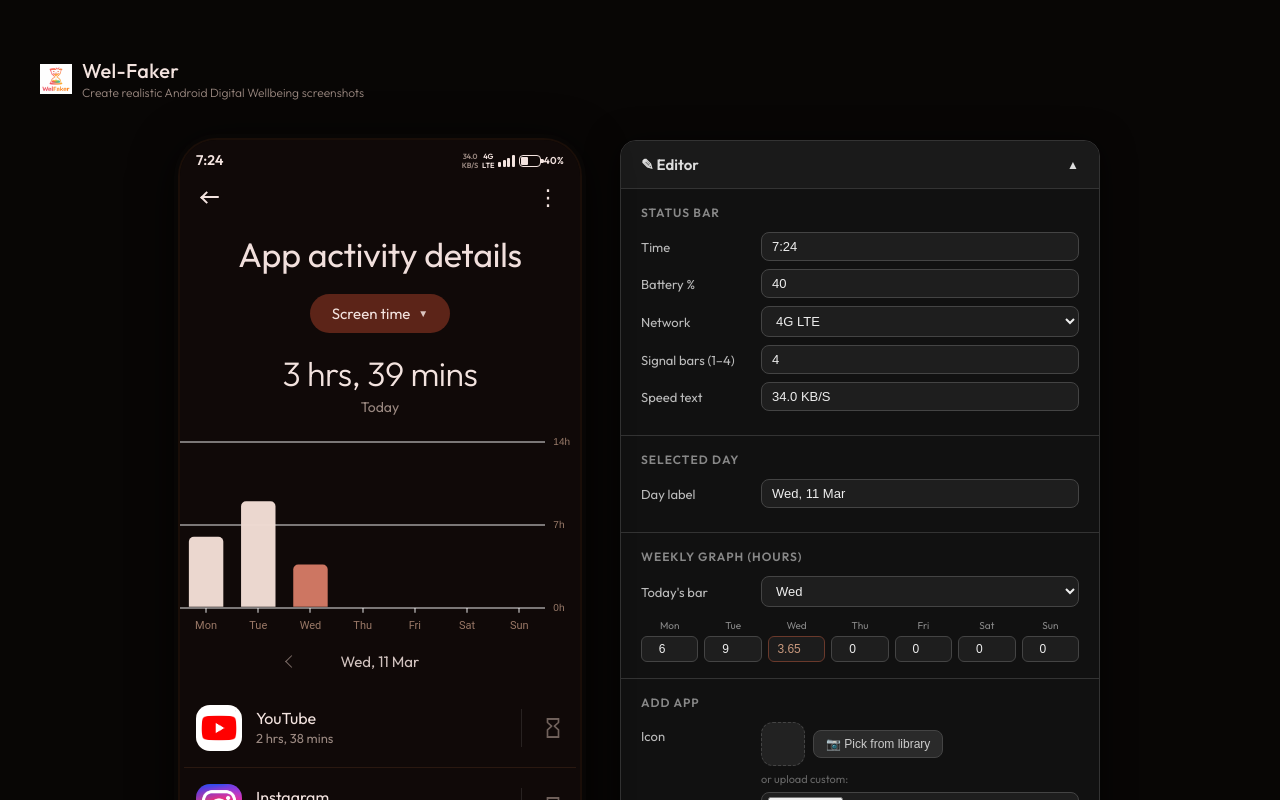
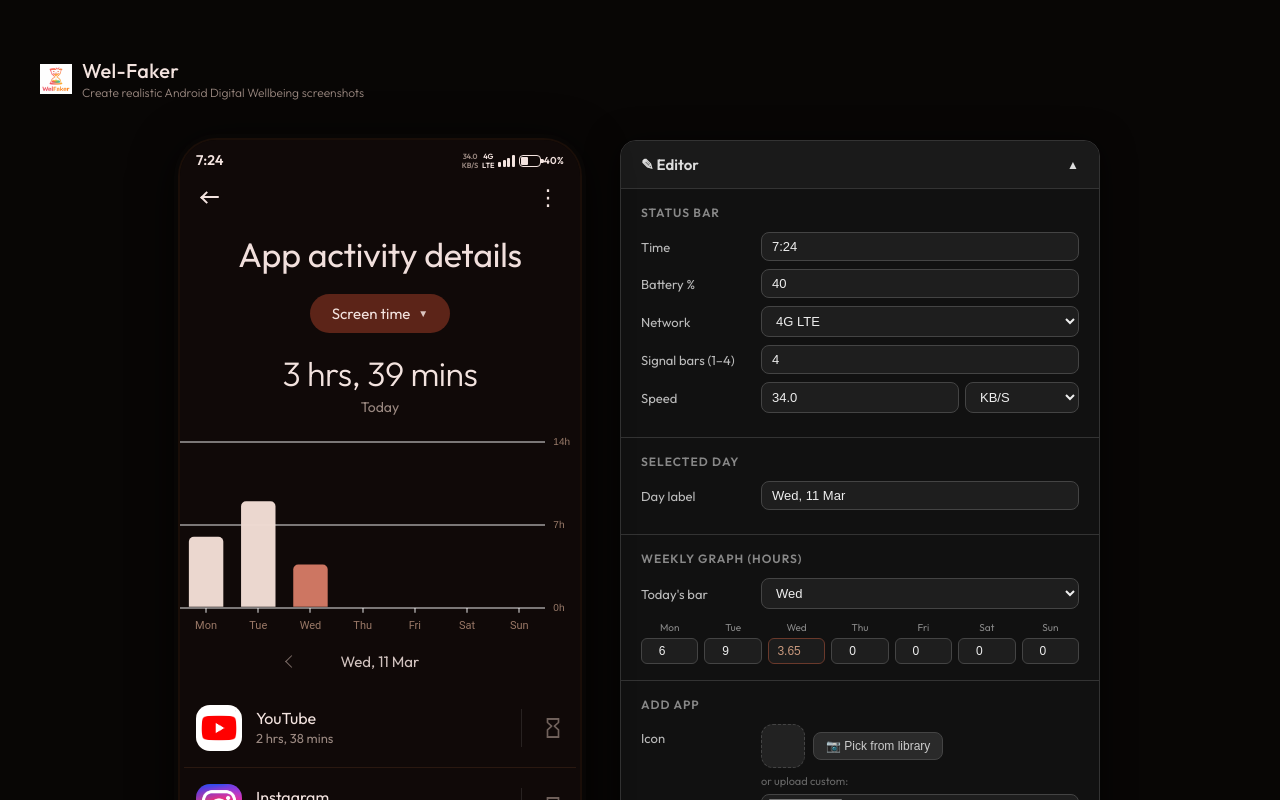
Before and after one commit to Badmaneers/wel-faker, a website: page index.html in a window 1280 px wide. Shown: the top 800 px of the page. Drawn offline with nearby package versions, Linux system fonts and the light colour scheme.

Commit message:
Add Mb/s and Kb/s toggle.

```diff
--- a/index.html
+++ b/index.html
@@ -129,8 +129,14 @@
           <input type="number" id="ed-signal" value="4" min="1" max="4" />
         </div>
         <div class="editor-row">
-          <label>Speed text</label>
-          <input type="text" id="ed-speed" value="34.0 KB/S" maxlength="20" />
+          <label>Speed</label>
+          <div class="speed-input-group">
+            <input type="text" id="ed-speed-val" value="34.0" maxlength="10" />
+            <select id="ed-speed-unit">
+              <option value="KB/S">KB/S</option>
+              <option value="MB/S">MB/S</option>
+            </select>
+          </div>
         </div>
       </section>
 
--- a/script.js
+++ b/script.js
@@ -655,7 +655,11 @@ function syncEditorToState() {
   document.getElementById('ed-battery').value = state.statusBar.battery;
   document.getElementById('ed-network').value = state.statusBar.network;
   document.getElementById('ed-signal').value  = state.statusBar.signal;
-  document.getElementById('ed-speed').value   = state.statusBar.speed;
+
+  // Speed – split into value + unit
+  const speedParts = (state.statusBar.speed || '34.0 KB/S').split(' ');
+  document.getElementById('ed-speed-val').value  = speedParts[0] || '34.0';
+  document.getElementById('ed-speed-unit').value = speedParts.slice(1).join(' ') || 'KB/S';
 
   // Title / day
   // title is fixed – no editor input
@@ -680,7 +684,15 @@ function bindEditorEvents() {
   bind('ed-battery', 'input',  () => { state.statusBar.battery = num('ed-battery'); renderStatusBar(); saveState(); });
   bind('ed-network', 'change', () => { state.statusBar.network = v('ed-network'); renderStatusBar(); saveState(); });
   bind('ed-signal',  'input',  () => { state.statusBar.signal  = num('ed-signal'); renderStatusBar(); saveState(); });
-  bind('ed-speed',   'input',  () => { state.statusBar.speed   = v('ed-speed');   renderStatusBar(); saveState(); });
+
+  // Speed – combine value + unit
+  const updateSpeed = () => {
+    state.statusBar.speed = v('ed-speed-val') + ' ' + v('ed-speed-unit');
+    renderStatusBar();
+    saveState();
+  };
+  bind('ed-speed-val',  'input',  updateSpeed);
+  bind('ed-speed-unit', 'change', updateSpeed);
 
   // Day label
   bind('ed-day-label', 'input', () => {
--- a/styles.css
+++ b/styles.css
@@ -655,6 +655,20 @@ html, body {
   -webkit-appearance: auto;
 }
 
+/* Speed input group */
+.speed-input-group {
+  display: flex;
+  gap: 6px;
+  flex: 1;
+}
+.speed-input-group input {
+  flex: 1;
+}
+.speed-input-group select {
+  width: auto;
+  min-width: 70px;
+}
+
 /* Today's day input is auto-driven — visually distinct */
 .weekly-day-field input.auto-today {
   border-color: #7a4030 !important;
```
